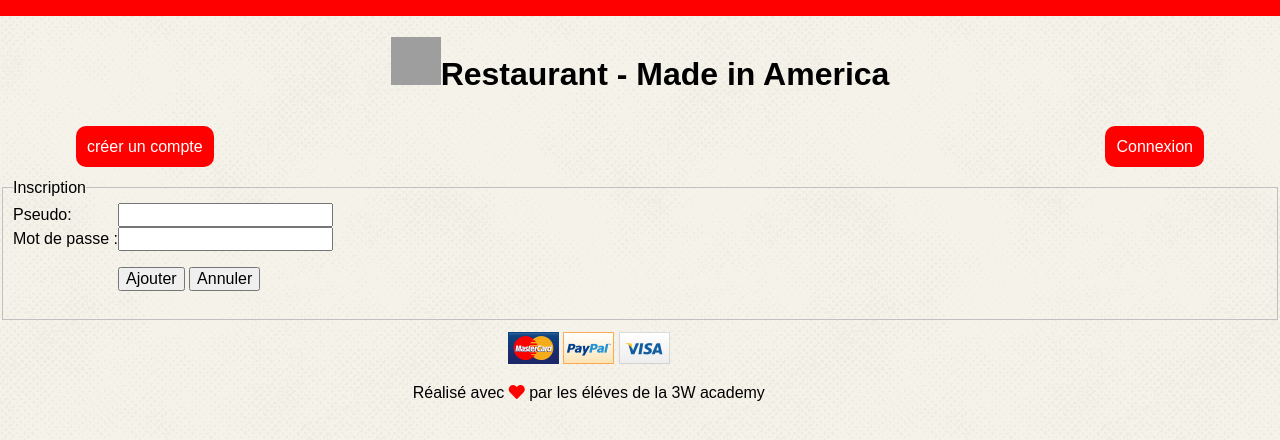
After one commit to Yaci016/j6, a PHP site: template restaurant/view/frontEnd/espace_membre/SignUp.phtml in a window 1280 px wide. The commit adds this page. Shown: the top 440 px of the page. Run offline with PHP 8.4, Linux system fonts and the light colour scheme; the template is opened without the code that fills it, so the values that code supplies are empty; grey boxes are pictures that could not be loaded.

Commit message:
new class / pages

```diff
--- a/restaurant/model/frontend/mealManager.php
+++ b/restaurant/model/frontend/mealManager.php
@@ -5,8 +5,8 @@
  * Date: 12/11/18
  * Time: 14:29
  */
-require_once 'manager.php';
-class MealManager extends \restaurant\model\frontEnd\manager
+require_once 'Manager.php';
+class MealManager extends \restaurant\model\frontEnd\Manager
 {
     public function getMeals(){
     $bdd = $this -> dbConnect();
--- /dev/null
+++ b/restaurant/view/frontEnd/espace_membre/SignUp.phtml
@@ -0,0 +1,39 @@
+<?php
+/**
+ * Created by PhpStorm.
+ * User: Yacine
+ * Date: 11/13/2018 0013
+ * Time: 12:05 AM
+ */
+ob_start();
+?>
+<form action="../../../index.php" method="post">
+    <fieldset>
+        <legend> Inscription</legend>
+        <div class="clear"></div>
+        <table class="container">
+            <tr>
+                <td><label for="Pseudo">Pseudo: </label></td>
+                <td><input type="text" name="Pseudo" id="Pseudo"></td>
+            </tr>
+            <tr>
+                <td><label for="Pass">Mot de passe : </label></td>
+                <td><input type="text" name="Pass" id="Pass"></td>
+            </tr>
+            <tr>
+                <td><p></p></td>
+                <td>
+                    <p>
+                        <button type="submit" id="Ajouter" name="Inscription">Ajouter</button>
+                        <button type="reset" id="Annuler">Annuler</button>
+                    </p>
+                </td>
+            </tr>
+        </table>
+    </fieldset>
+</form>
+<?php
+$content = ob_get_clean();
+$title = 'page d\'inscription';
+require 'view/frontEnd/layout.phtml';
+?>
--- a/restaurant/view/frontEnd/layout.phtml
+++ b/restaurant/view/frontEnd/layout.phtml
@@ -16,7 +16,7 @@
 <header>
     <h1><img src="public/images/logo.gif" alt="logo 3wa">Restaurant - Made in America</h1>
     <div id="login_group">
-        <a href="#">créer un compte</a>
+        <a href="action=SignUp">créer un compte</a>
         <a href="#">Connexion</a>
     </div>
 </header>
```
Also changed, not shown: restaurant/index.php (+8 -2 lines), restaurant/model/frontend/Manager.php (renamed from restaurant/model/frontend/manager.php, +19 -1 lines), restaurant/model/frontend/userManager.php (added, +21 -0 lines), restaurant/view/frontEnd/espace_membre/LogIn.phtml (added, +7 -0 lines).
